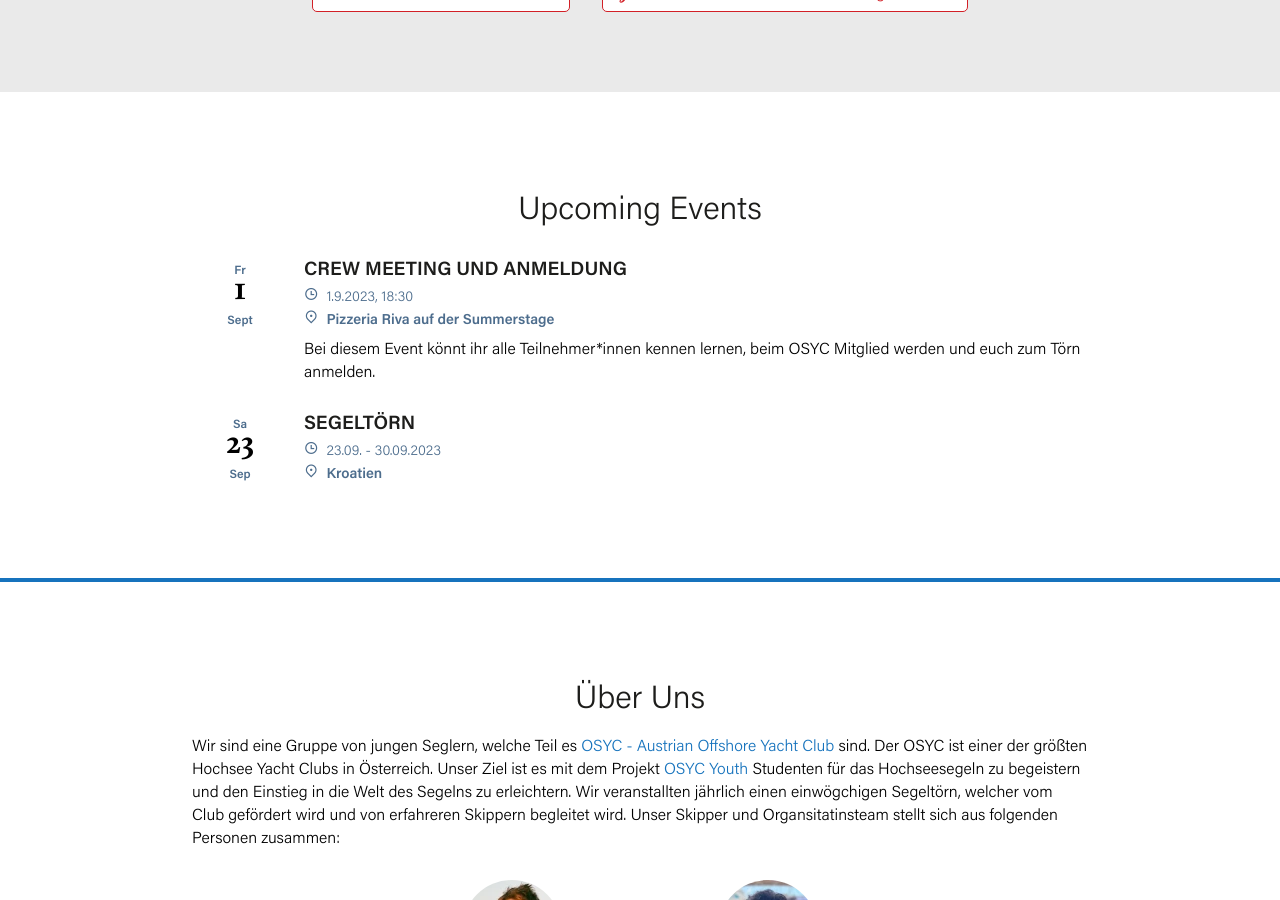
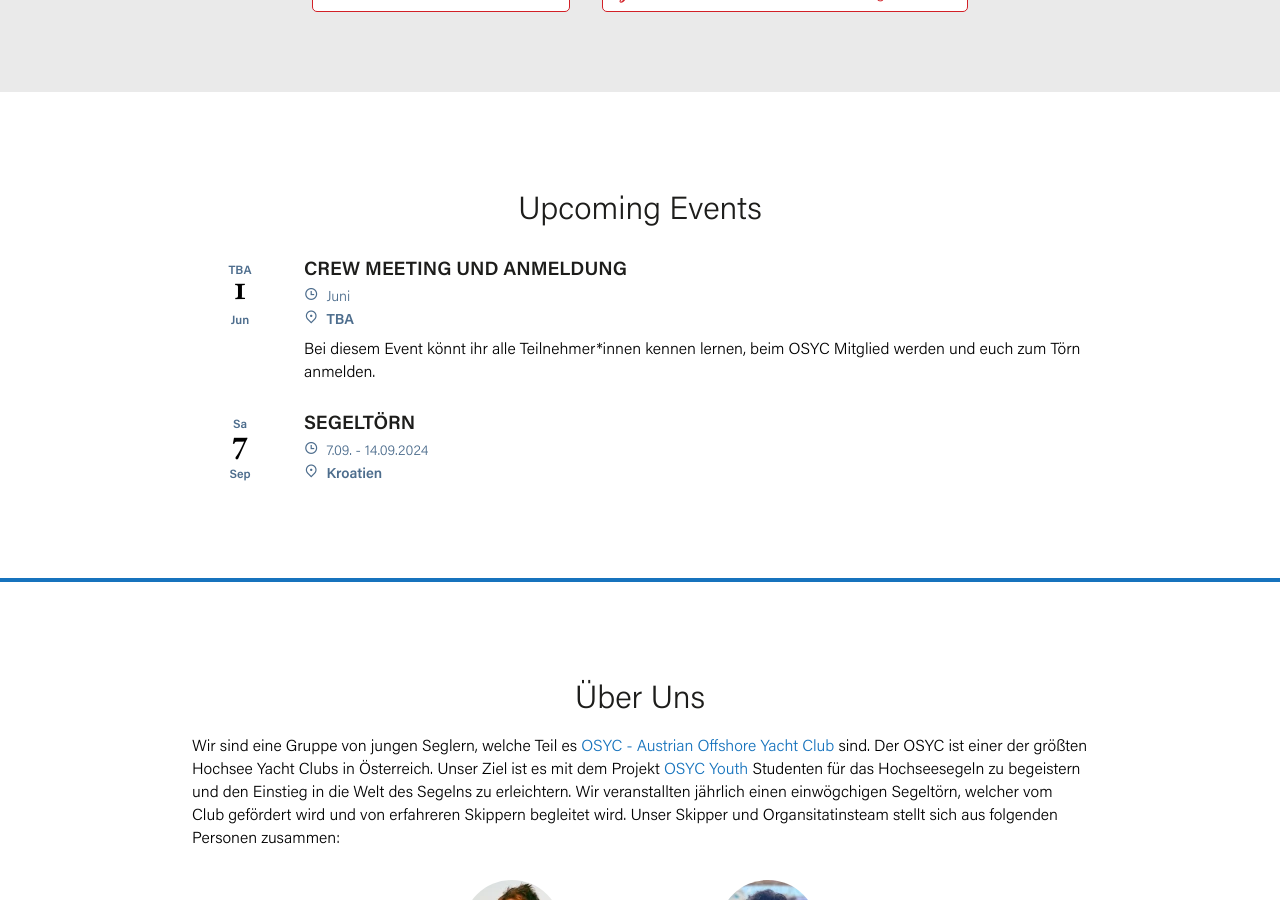
Before and after one commit to osyc-youth/osyc-youth.github.io, a Jekyll site: the page built from index.markdown, in a window 1280 px wide and 900 px high, scrolled down 2683 px. Built offline with Jekyll 4.4.1, drawn with Linux system fonts in a browser that asks for light colours.

Commit message:
added correct date

```diff
--- a/Gemfile
+++ b/Gemfile
@@ -1,4 +1,4 @@
-source "https://rubygems.org"
+#source "https://rubygems.org"
 # Hello! This is where you manage which Jekyll version is used to run.
 # When you want to use a different version, change it below, save the
 # file and run `bundle install`. Run Jekyll with `bundle exec`, like so:
@@ -12,7 +12,7 @@ source "https://rubygems.org"
 gem "minima", "~> 2.5"
 # If you want to use GitHub Pages, remove the "gem "jekyll"" above and
 # uncomment the line below. To upgrade, run `bundle update github-pages`.
- gem "github-pages", "~> 228", group: :jekyll_plugins
+ gem "github-pages", "~> 229", group: :jekyll_plugins
 # If you have any plugins, put them here!
 group :jekyll_plugins do
   gem "jekyll-feed", "~> 0.12"
@@ -20,6 +20,7 @@ end
 
 gem "webrick"
 
+gem "json", "2.7.1"
 
 # Windows and JRuby does not include zoneinfo files, so bundle the tzinfo-data gem
 # and associated library.
--- a/_layouts/main.html
+++ b/_layouts/main.html
@@ -88,19 +88,19 @@ layout: default
         <div class="event-new">
             <div class="event-date">
                 <div class="day-of-week">
-                    Fr
+                    TBA
                 </div>
                 <div class="day">1</div>
                 <div class="day-of-week">
-                    Sept
+                    Jun
                 </div>
             </div>
             <div class="event-details">
                 <h3>Crew Meeting und Anmeldung</h3>
-                <p class="info-new"> <i class="ri-time-line"></i> 1.9.2023, 18:30 <span>
+                <p class="info-new"> <i class="ri-time-line"></i> Juni <span>
 
         </span> </p>
-                <p class="info-new"> <i class="ri-map-pin-2-line"></i>  <span><b>Pizzeria Riva auf der Summerstage</b></span></p>
+                <p class="info-new"> <i class="ri-map-pin-2-line"></i>  <span><b>TBA</b></span></p>
                 <p>Bei diesem Event könnt ihr alle Teilnehmer*innen kennen lernen, beim OSYC Mitglied werden und euch zum Törn anmelden.</p>
             </div>
         </div>
@@ -110,14 +110,14 @@ layout: default
                 <div class="day-of-week">
                     Sa
                 </div>
-                <div class="day">23</div>
+                <div class="day">7</div>
                 <div class="day-of-week">
                     Sep
                 </div>
             </div>
             <div class="event-details">
                 <h3>Segeltörn</h3>
-                <p class="info-new"> <i class="ri-time-line"></i> 23.09. - 30.09.2023<span>
+                <p class="info-new"> <i class="ri-time-line"></i> 7.09. - 14.09.2024<span>
 
         </span> </p>
                 <p class="info-new"> <i class="ri-map-pin-2-line"></i>  <span><b>Kroatien</b></span></p>
```
